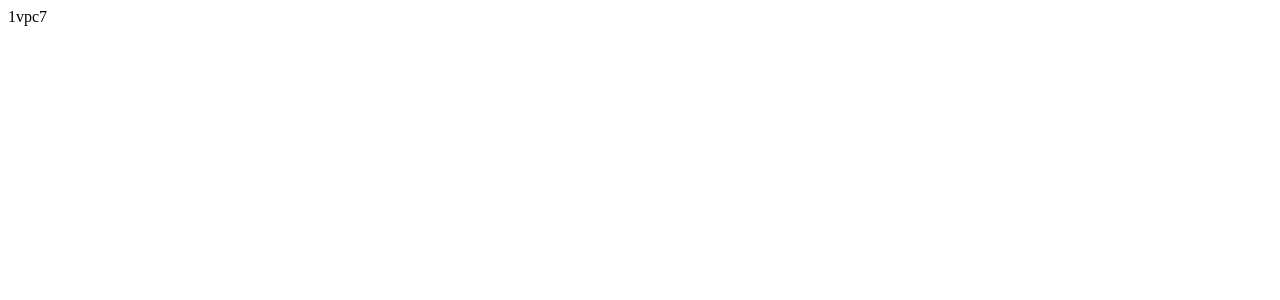
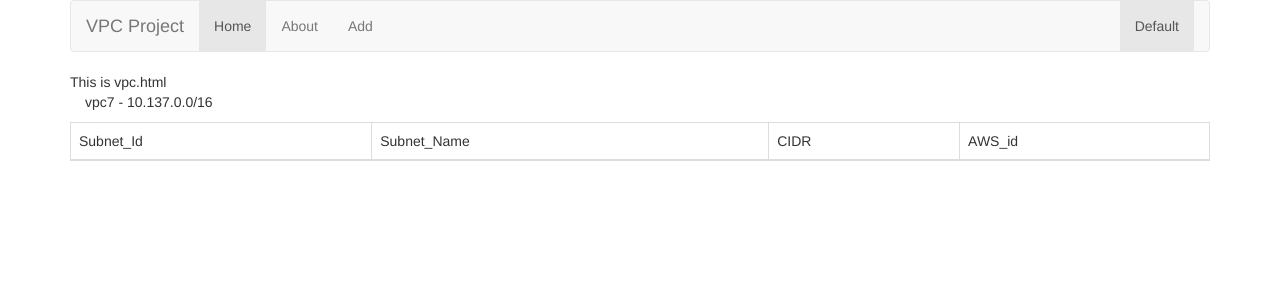
Before and after one commit to mooperd/cloud-control, a Django app: page /networks/vpc/1/ in a window 1280 px wide. Before the commit the part shown is almost empty. Shown: the top 300 px of the page. Run offline with Django 3.2, Linux system fonts and the light colour scheme; data comes from the database, SQL or seed files in the repository; both versions use the stored data as it was after the commit; some libraries are stand-ins or nearby versions.

Commit message:
how do I deploy subnets

```diff
--- a/mysite/networks/templates/networks/index.html
+++ b/mysite/networks/templates/networks/index.html
@@ -21,7 +21,7 @@ This is index.html
                 <td>{{ vpc.cidr }}</td>
 		<td>{{ vpc.aws_id }}</td>
 		<td><form method="post" role="form">{% csrf_token %}<button type="submit" formmethod="get" formaction="vpc/deploy/{{ vpc.id  }}/"class="btn btn-primary">Deploy</button></form></td>
-                <td><form method="post" role="form">{% csrf_token %}<button type="submit" formmethod="get" formaction="vpc/undeploy/{{ vpc.id  }}/"class="btn btn-primary">Deploy</button></form></td>
+                <td><form method="post" role="form">{% csrf_token %}<button type="submit" formmethod="get" formaction="vpc/undeploy/{{ vpc.id  }}/"class="btn btn-primary">Undeploy</button></form></td>
 	</tr>
         {% endfor %}
         </tbody>
--- a/mysite/networks/templates/networks/vpc.html
+++ b/mysite/networks/templates/networks/vpc.html
@@ -1 +1,31 @@
-{{ vpc.id }}{{ vpc.name }}
+{% extends 'base.html' %}
+{% block main_contents %}
+This is vpc.html
+<div class="container-fluid">
+	<p>{{ subnet_vpc.name }} - {{ subnet_vpc.cidr }}</p>
+</div>
+<table class="table table-bordered table-responsive">
+        <thead >
+        <tr>
+            <td>Subnet_Id</td>
+            <td>Subnet_Name</td>
+	    <td>CIDR</td>
+            <td>AWS_id</td>
+        </tr>
+        </thead>
+        <tbody>
+	{% for subnet in subnet_vpc.subnet_set.all %}
+        <tr>
+                <form method="post" role="form">{% csrf_token %}
+		<td>{{ subnet.id  }}</td>
+                <td>{{ subnet.name }}</td>
+                <td>{{ subnet.cidr }}</td>
+                <td>{{ subnet.aws_id }}</td>
+        </tr>
+        {% endfor %}
+        </tbody>
+
+
+</table>
+
+{% endblock %}
--- a/mysite/networks/views.py
+++ b/mysite/networks/views.py
@@ -8,8 +8,9 @@ from django.views.generic.list import ListView
 from django.shortcuts import get_object_or_404
 from django.http import HttpResponse
 from .forms import InstanceForm, SubnetForm, VpcForm
-
-from models import Vpc
+from django.db.models import Prefetch
+from models import Vpc, Subnet, Instance
+from pprint import pprint
 
 """
 def index(request):
@@ -42,6 +43,16 @@ class VpcUndeploy(View):
 class VpcView(DetailView):
     model = Vpc
     template_name = "networks/vpc.html"
+
+    def get(self, request, *args, **kwargs):
+        # http://makina-corpus.com/blog/metier/2015/how-to-improve-prefetch_related-performance-with-the-prefetch-object
+        # https://timmyomahony.com/blog/misconceptions-select_related-in-django/
+        #subnet_vpc = Subnet.objects.prefetch_related(Prefetch('vpc', queryset=Vpc.objects.filter(id=kwargs['pk']))).all()
+        #subnet_vpc.filter(id=4)
+        # Maybe prefetch_related will be needed here some day.
+        subnet_vpc = Vpc.objects.prefetch_related('subnet_set').get(pk=self.kwargs['pk'])
+        pprint(subnet_vpc)
+        return TemplateResponse( request, 'networks/vpc.html', {'subnet_vpc': subnet_vpc})
 
 class VpcCreate(CreateView):
     model = Vpc
```
Also changed, not shown: mysite/db.sqlite3, 1 other file.
